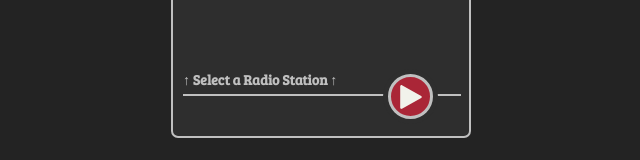
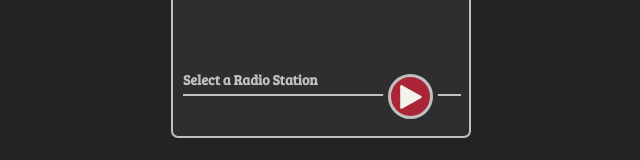
Before and after one commit to Epokuiso/radio-stations, a React (Create React App) app: page / in a window 1280 px wide. Shown: the part 512-672 px from the top of the page, without its empty margins (319-959 px from the left). Built offline with nearby package versions, Linux system fonts and the light colour scheme.

Commit message:
Arrows removed

```diff
--- a/src/components/player/player.jsx
+++ b/src/components/player/player.jsx
@@ -15,7 +15,7 @@ const Player = (props) => {
             <p className={ `${ props.isToggled ? 'fade' : '' }` }>{ props.selectedStation.frequency }</p>
             <p onClick={ () => props.toggleRadioList() } onDragEnd={ () => props.toggleRadioList() }
                 className={`select ${ props.isToggled ? 'fade' : ''} ` }>
-                   ↑ Select a Radio Station ↑
+                   Select a Radio Station
             </p>
             <PlayButton />
         </div>
--- a/src/index.scss
+++ b/src/index.scss
@@ -3,7 +3,6 @@
 * {
     box-sizing: border-box;
     margin: 0;
-    outline: none;
 }
 
 body {
```
